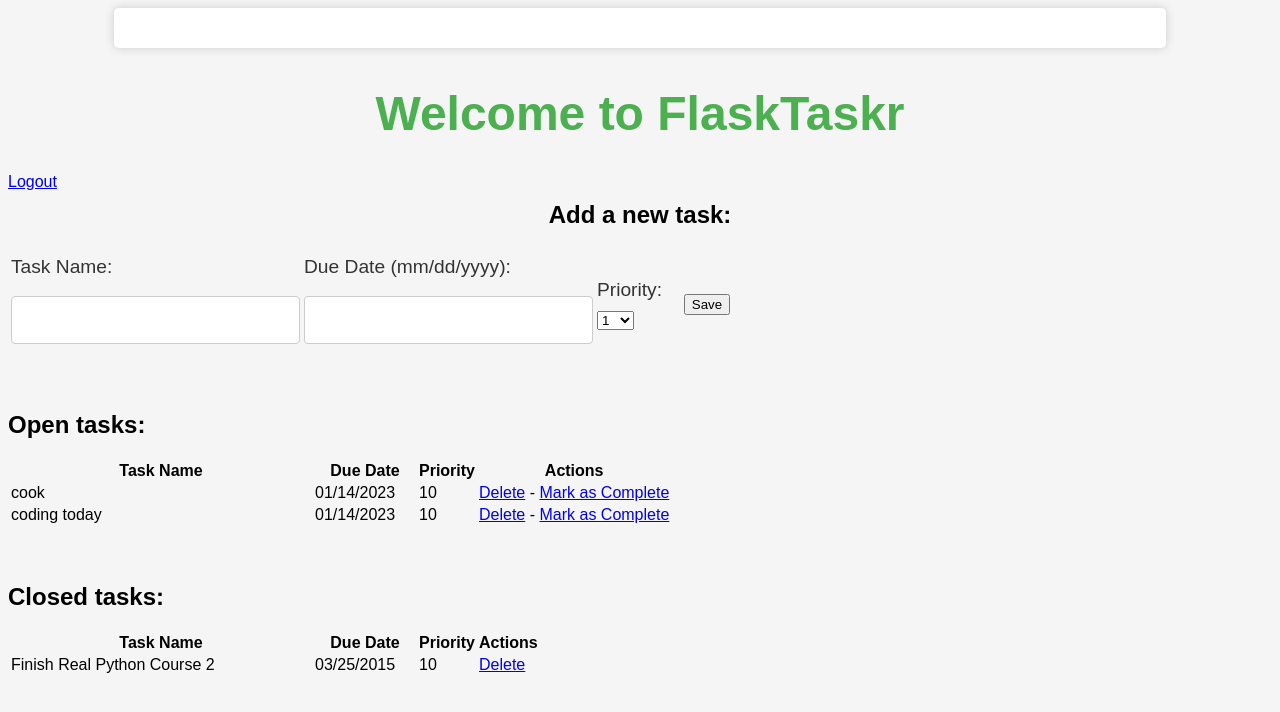
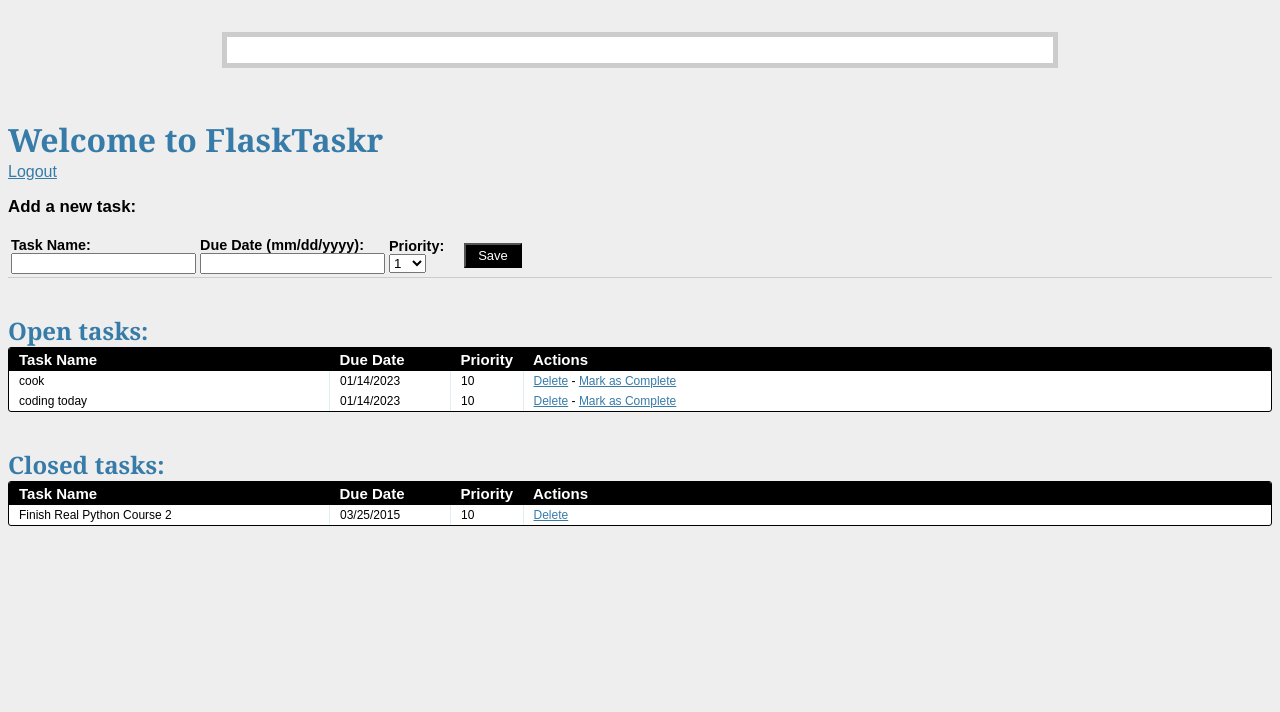
Before and after one commit to KofiBoadu/flask_Task, a Flask app: page /tasks in a window 1280 px wide. Shown: the top 712 px of the page. Run offline with Flask 2, Linux system fonts and the light colour scheme; the visitor is signed in with stand-in values (Sample User, id 1); data comes from the database, SQL or seed files in the repository; both versions use the stored data as it was after the commit.

```diff
--- a/static/css/login.css
+++ /dev/null
@@ -1,56 +0,0 @@
-h1 {
-  text-align: center;
-  color: #4CAF50;
-  font-size: 3em;
-  margin-top: 20px;
-}
-
-h3 {
-  text-align: center;
-  font-size: 1.5em;
-  margin-top: 10px;
-}
-
-form {
-  width: 60%;
-  margin: 0 auto;
-  margin-top: 30px;
-  text-align: left;
-}
-
-.input-group {
-  margin-bottom: 20px;
-}
-
-label {
-  font-size: 1.2em;
-  color: #333;
-  display: block;
-  margin-bottom: 10px;
-}
-
-input[type="text"], input[type="password"] {
-  width: 100%;
-  padding: 12px 20px;
-  margin: 8px 0;
-  box-sizing: border-box;
-  border-radius: 4px;
-  border: 1px solid #ccc;
-  font-size: 1.2em;
-}
-
-button[type="submit"] {
-  width: 100%;
-  background-color: #4CAF50;
-  color: white;
-  padding: 14px 20px;
-  margin: 8px 0;
-  border: none;
-  border-radius: 4px;
-  cursor: pointer;
-  font-size: 1.2em;
-}
-
-button[type="submit"]:hover {
-  background-color: #45a049;
-}
--- a/static/css/main.css
+++ b/static/css/main.css
@@ -1,30 +1,136 @@
 body {
-  font-family: Arial, sans-serif;
-  background-color: #f5f5f5;
+  font-family: sans-serif;
+  background: #eee;
+}
+
+a, h1, h2 {
+  color: #377BA8;
+}
+
+h1, h2 {
+  font-family: 'Georgia', serif;
+  margin: 0;
+}
+
+h1 {
+  border-bottom: 2px solid #eee;
+}
+
+h2 {
+  font-size: 1.5em;
+}
+
+label {
+  display: block;
+  font-weight: bold;
 }
 
 .page {
-  width: 80%;
-  margin: 0 auto;
-  background-color: white;
-  padding: 20px;
-  border-radius: 5px;
-  box-shadow: 0px 0px 10px #ccc;
+  margin: 2em auto;
+  width: 50em;
+  border: 5px solid #ccc;
+  padding: 0.8em;
+  background: white;
+}
+
+.entries {
+  list-style: none;
+  margin: 0;
+  padding: 0;
+}
+
+.entries li {
+  margin: 0.8em 1.2em;
+}
+
+.entries li h2 {
+  margin-left: -1em;
+}
+
+.add-task {
+  font-size: 0.9em;
+  border-bottom: 1px solid #ccc;
+}
+.add-task dl {
+  font-weight: bold;
+}
+
+.metanav {
+  text-align: right;
+  font-size: 0.8em;
+  padding: 0.3em;
+  margin-bottom: 1em;
+  background: #fafafa;
 }
 
 .flash {
-  background-color: #d9edf7;
-  padding: 15px;
-  margin-bottom: 20px;
-  border-radius: 5px;
-  font-size: 0.9em;
+  background: #CEE5F5;
+  padding: 0.5em;
 }
 
 .error {
-  background-color: #f2dede;
-  padding: 15px;
-  margin-bottom: 20px;
-  border-radius: 5px;
-  font-size: 0.9em;
-  color: #a94442;
+  background: #F0D6D6;
+  padding: 0.5em;
 }
+
+.input-group {
+  margin-bottom: 15px;
+}
+
+.datagrid table {
+  border-collapse: collapse;
+  text-align: left;
+  width: 100%;
+}
+
+.datagrid {
+  background: #fff;
+  overflow: hidden;
+  border: 1px solid #000000;
+  border-radius: 3px;
+}
+
+.datagrid table td, .datagrid table th {
+  padding: 3px 10px;
+}
+
+.datagrid table thead th {
+  background-color:#000000;
+  color:#FFFFFF;
+  font-size: 15px;
+  font-weight: bold;
+}
+.datagrid table thead th:first-child {
+  border: none;
+}
+
+.datagrid table tbody td {
+  color: #000000;
+  border-left: 1px solid #E1EEF4;
+  font-size: 12px;
+  font-weight: normal;
+}
+
+.datagrid table tbody .alt td {
+  background: #E1EEF4;
+  color: #000000;
+}
+
+.datagrid table tbody td:first-child {
+  border-left: none;
+}
+
+.datagrid table tbody tr:last-child td {
+  border-bottom: none;
+}
+
+.button {
+  background-color:#000;
+  display:inline-block;
+  color:#ffffff;
+  font-size:13px;
+  padding:3px 12px;
+  margin: 0;
+  text-decoration:none;
+  position:relative;
+}
--- a/templates/_base.html
+++ b/templates/_base.html
@@ -9,7 +9,9 @@
 
 <link rel="stylesheet" href="{{ url_for('static', filename='css/main.css') }}">
 <link rel="stylesheet" href="{{ url_for('static', filename='css/login.css') }}">
+
 </head>
+
 
 <body>
 
--- a/templates/login.html
+++ b/templates/login.html
@@ -5,18 +5,18 @@
 <h1> Welcome To Flask Task </h1>
 <h3>Please login to access your task List </h3>
   <form action="/" method="post">
-    <div class="input-group">
+    <div class="login-input-group">
     <label for="name">Username:</label>
     <input type="text" id="username" name="username" value="{{request.form.username}}"><br>
     </div>
 
-    <div class="input-group">
+    <div class="login-input-group">
     <label for="mail">Password:</label>
     <input type="password" id="password" name="password" value="{{request.form.password}}"><br>
     </div>
 
 
-    <div>
+    <div class="login-input-group">
       <button type="submit">Login</button>
     </div>
 
--- a/views.py
+++ b/views.py
@@ -9,10 +9,29 @@ app.config.from_object('_config')
 
 
 def connect_db():
+	"""
+	connect_db() - Connects to the database specified in the app's config file.
+
+	Returns:
+	A connection object to the specified database.
+	"""
 	return sqlite3.connect(app.config["DATABASE"])
 
 
 def login_required(test):
+	"""
+	login_required(test) - A decorator function that checks if the user is logged in before allowing access to a specific view function.
+
+	The decorator checks for the existence of the 'logged_in' key in the session object.
+	 If it exists, the decorated view function is called. Otherwise, the user is redirected to the login page with a message to login first.
+
+	Parameters:
+	test (function): The view function that needs to be protected by the decorator.
+
+	Returns:
+	A wrapped version of the input function that checks for a valid login before allowing access.
+
+	"""
 	@wraps(test)
 	def wrap(*args, **kwargs):
 		if 'logged_in' in session:
@@ -27,15 +46,40 @@ def login_required(test):
 #route handling
 @app.route('/logout/')
 def logout():
+	"""
+	logout() - Logs out the user by removing the 'logged_in' key from the session object, displaying a message and redirecting to the login page.
+
+	This function removes the 'logged_in' key from the session object, effectively logging out the user.
+	It also displays a message "Goodbye" and redirects the user to the login page.
+
+	Returns:
+	A redirect response to the login page.
+
+	"""
 	session.pop('logged_in',None)
 	flash('Goodbye')
 	return redirect(url_for('login'))
 
 
 
-#login route and credentials
+#login route
 @app.route('/',methods=['GET','POST'])
 def login():
+	"""
+	login() - Handles user login by verifying the provided credentials against the ones specified in the app's config file.
+
+	This function handles the login process for the user by checking the request method. If the request method is 'POST',
+	 the function retrieves the provided username and password from the form, verifies them against the USERNAME and PASSWORD specified in the app's config file.
+	 If the credentials are valid, a session variable 'logged_in' is set to True, a message "welcome" is displayed and the user is redirected to the tasks page.
+	 If the credentials are invalid, an error message "Invalid Credentials.Please try again" is displayed and the user is prompted to try again.
+	  If the request method is not 'POST', the login template is rendered.
+
+	Returns:
+	If the request method is 'POST' and the credentials are valid, redirects the user to the tasks page.
+	If the request method is 'POST' and the credentials are invalid, render the login page with an error message.
+	If the request method is not 'POST', render the login page.
+
+	"""
 	if request.method=='POST':
 		if request.form['username'] != app.config['USERNAME'] or request.form['password'] != app.config['PASSWORD']:
 			error='Invalid Credentials.Please try again'
@@ -51,10 +95,21 @@ def login():
 
 
 
-#displaying tasks  fron the database
+
 @app.route('/tasks')
 @login_required
 def tasks():
+	"""
+	tasks() - Retrieves the open and closed tasks from the database and renders the tasks template.
+
+	This function connects to the database, retrieves all open and closed tasks, and stores them in two lists: open_tasks and closed_tasks.
+	The open tasks are defined as tasks that have a status of 1 and the closed tasks are defined as tasks that have a status of 0.
+	The function then closes the database connection and renders the tasks template, passing the open and closed tasks lists as well as the AddTaskForm object to the template.
+
+	Returns:
+	A rendered template of the tasks page with open and closed tasks lists, and AddTaskForm object.
+
+	"""
 	g.db= connect_db()
 	cursor= g.db.execute("SELECT name,due_date, priority, task_id FROM tasks WHERE status=1")
 	open_tasks=[dict(name=row[0], due_date= row[1],priority=row[2],task_id=row[3]) for row in cursor.fetchall()]
@@ -65,10 +120,24 @@ def tasks():
 
 
 
-#adding new tasks to management
+
 @app.route('/add/', methods=['POST'])
 @login_required
 def new_task():
+	"""
+	new_task() - Handles the creation of a new task by adding it to the database.
+
+	This function connects to the database, retrieves the name, due date and priority from the form, and checks if all fields are filled.
+	 If any field is empty, a message "All fields are required .Please try again" is displayed and the user is redirected to the tasks page.
+	 If all fields are filled, the function adds the new task to the database by executing an insert statement and passing the form's data as the values for the task's name, due date, priority and status (1 for open task).
+	 The changes are then committed to the database and the connection is closed.
+	  A message "New entry was successfully posted thanks" is displayed and the user is redirected to the tasks page.
+
+	Returns:
+	If any fields is empty, a redirect to the tasks page with an error message.
+	If all fields are filled, a redirect to the tasks page with a success message.
+
+	"""
 	g.db= connect_db()
 	name= request.form['name']
 	date= request.form['due_date']
@@ -90,10 +159,26 @@ def new_task():
 
 
 
-#mark task as complete
+
 @app.route('/complete/<int:task_id>/')
 @login_required
 def complete(task_id):
+	"""
+	complete(task_id) - Marks a specific task as complete by updating its status in the database.
+
+	This function connects to the database, and updates the status of the task with the specified task_id to 0 (complete) by executing an update statement.
+	The changes are then committed to the database and the connection is closed. A message
+	"The task was marked as complete" is displayed and the user is redirected to the tasks page.
+
+	This function is decorated with the login_required decorator, which checks if the user is logged in before allowing access to the function.
+
+	Parameters:
+	task_id (int): The ID of the task that needs to be marked as complete.
+
+	Returns:
+	A redirect to the tasks page with a success message.
+
+	"""
 	g.db= connect_db()
 	g.db.execute("UPDATE tasks SET status= 0 WHERE task_id="+str(task_id))
 	g.db.commit()
@@ -104,10 +189,24 @@ def complete(task_id):
 
 
 
-#delete tasks
+
 @app.route('/delete/<int:task_id>/')
 @login_required
 def delete_entry(task_id):
+	"""
+	delete_entry(task_id) - Deletes a specific task from the database.
+
+	This function connects to the database, and deletes the task with the specified task_id by executing a delete statement.
+	 The changes are then committed to the database and the connection is closed. A message
+	 "The task was deleted" is displayed and the user is redirected to the tasks page.
+
+	Parameters:
+	task_id (int): The ID of the task that needs to be deleted.
+
+	Returns:
+	A redirect to the tasks page with a success message.
+
+	"""
 	g.db=connect_db()
 	g.db.execute("DELETE FROM tasks WHERE task_id="+str(task_id))
 	g.db.commit()
```
Also changed, not shown: flasktask.db.
